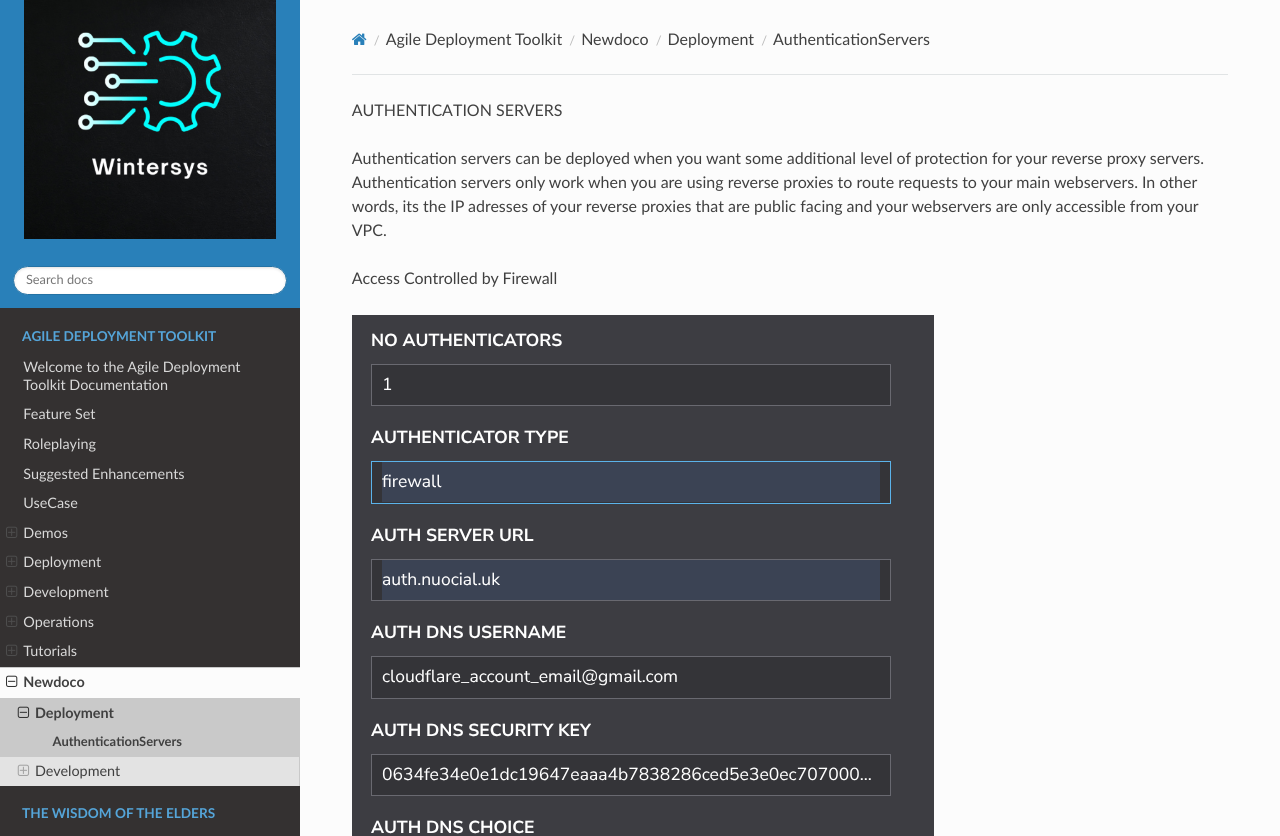
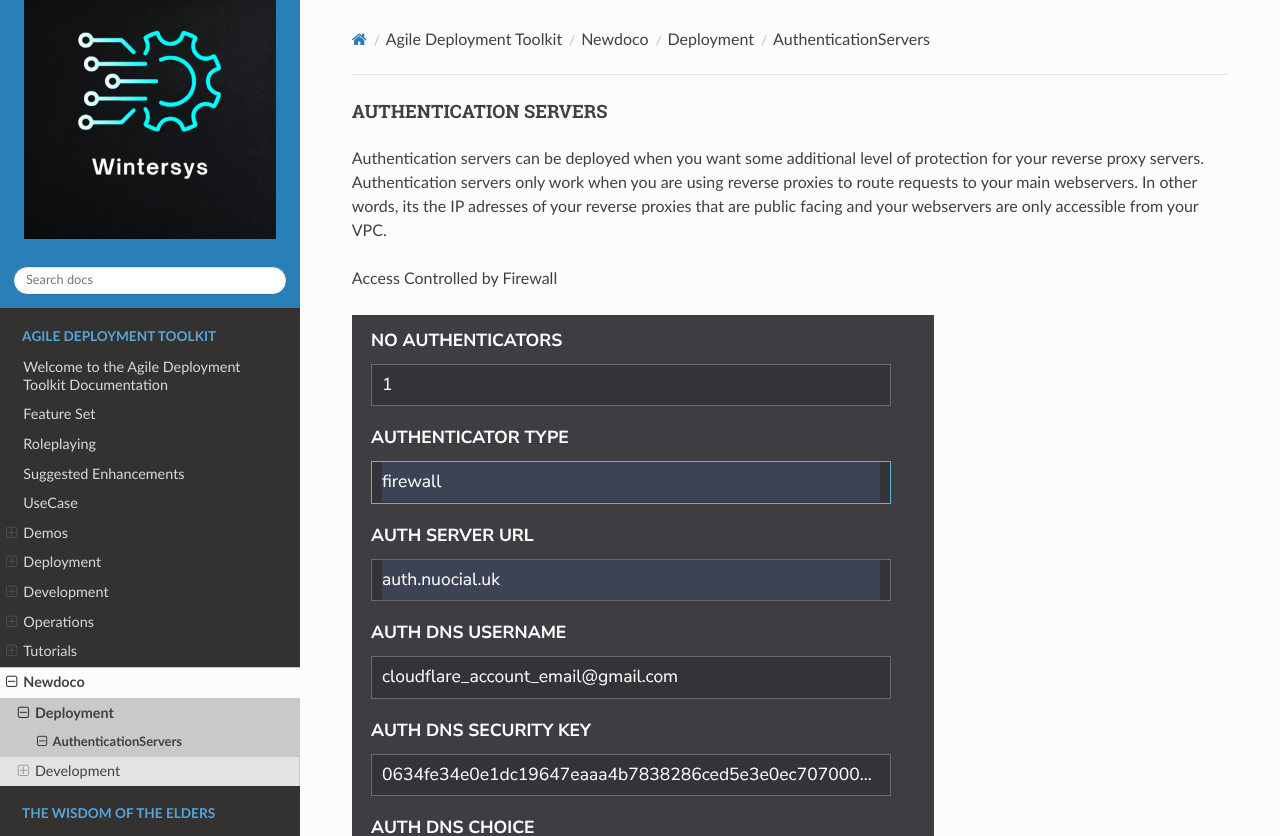
Before and after one commit to wintersys-dev/adt-documentation, an MkDocs documentation site: the page built from docs/Agile Deployment Toolkit/newdoco/Deployment/AuthenticationServers.md, in a window 1280 px wide. Shown: the top 836 px of the page. Built offline with MkDocs 1.6.1, drawn with Linux system fonts in a browser that asks for light colours; nearby versions of some CDN libraries.

```diff
--- a/docs/Agile Deployment Toolkit/newdoco/Deployment/AuthenticationServers.md
+++ b/docs/Agile Deployment Toolkit/newdoco/Deployment/AuthenticationServers.md
@@ -1,4 +1,4 @@
-AUTHENTICATION SERVERS
+#### AUTHENTICATION SERVERS
 
 Authentication servers can be deployed when you want some additional level of protection for your reverse proxy servers. Authentication servers only work when you are using reverse proxies to route requests to your main webservers. In other words, its the IP adresses of your reverse proxies that are public facing and your webservers are only accessible from your VPC.
 
```
